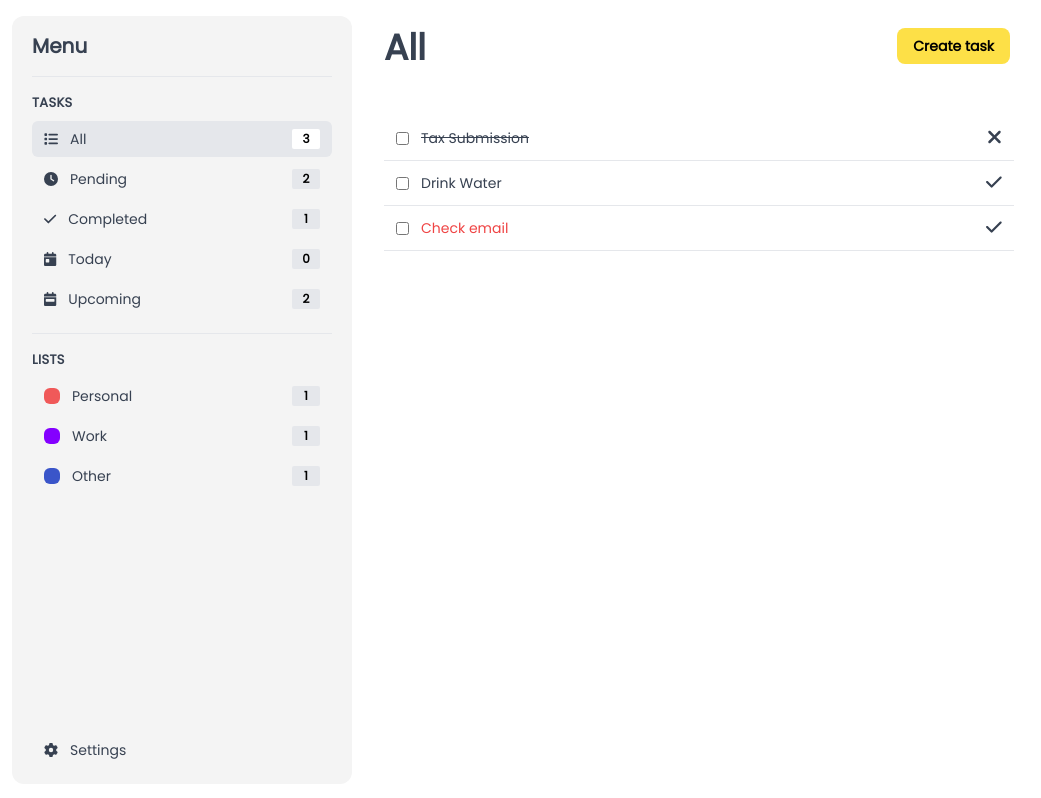
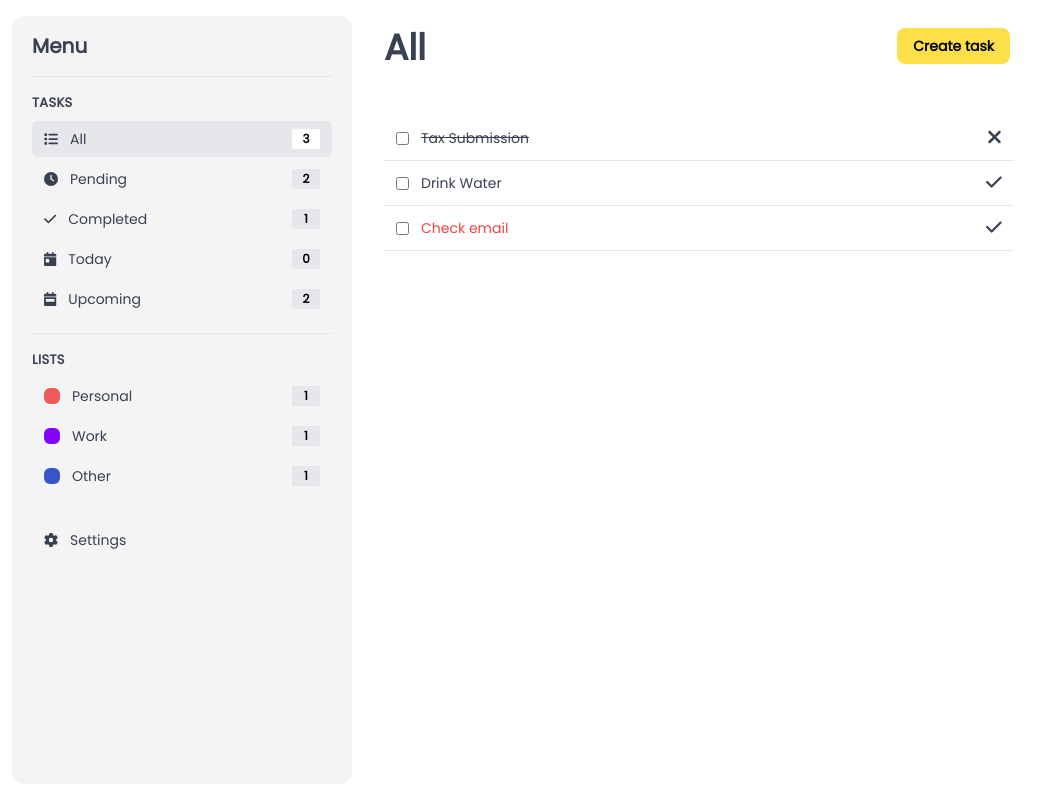
Before and after one commit to VarunDev2000/todo-application, a Vue app: page / in a window 1280 px wide. Shown: the whole page, without its empty margins (121-1162 px from the left). Built offline with nearby package versions, Linux system fonts and the light colour scheme.

Commit message:
styles: add transition to app menu for mobile devices

```diff
--- a/src/assets/animation.css
+++ b/src/assets/animation.css
@@ -1,10 +1,10 @@
 /* fade */
 .fade-enter-active {
-  transition: opacity 0.3s ease;
+  transition: opacity 0.6s ease;
 }
 
 .fade-leave-active {
-  transition: opacity 0.8s ease;
+  transition: opacity 0.4s ease;
 }
 
 .fade-enter,
--- a/src/components/AppMenu/AppMenu.vue
+++ b/src/components/AppMenu/AppMenu.vue
@@ -1,5 +1,6 @@
 <template>
-  <div id="appMenu" :class="[appMenu.isMenuOpen ? 'flex' : 'hidden']">
+  <transition :name="isMediumSizeScreen ? '' : 'fade'">
+    <div id="appMenu" v-if="isMediumSizeScreen || appMenu?.isMenuOpen">
       <div>
         <div class="flex flex-row justify-between items-center">
           <p class="title">Menu</p>
@@ -49,6 +50,7 @@
         <p class="pl-3">Settings</p>
       </div>
     </div>
+  </transition>
 </template>
 
 <script>
@@ -66,15 +68,26 @@ export default {
   },
   data() {
     return {
+      isMediumSizeScreen: false,
       MENU_TASKS,
       MENU_LISTS
     }
+  },
+  mounted() {
+    window.addEventListener('resize', this.checkIsMediumSizeScreen)
+    this.checkIsMediumSizeScreen()
+  },
+  beforeUnmount() {
+    window.removeEventListener('resize', this.checkIsMediumSizeScreen)
   },
   computed: {
     ...mapState(['appMenu', 'todo'])
   },
   methods: {
     ...mapActions(['toggleMenu']),
+    checkIsMediumSizeScreen() {
+      this.isMediumSizeScreen = window.innerWidth >= 768
+    },
     getFilteredData,
     getMenuTaskCount(menuTask) {
       return this.getFilteredData(this.todo, menuTask).length
@@ -88,7 +101,7 @@ export default {
 
 <style lang="postcss" scoped>
 #appMenu {
-  @apply w-screen h-screen  md:flex flex-col justify-between rounded-xl px-5 py-4 md:w-[340px] md:h-full;
+  @apply w-screen h-screen fixed flex-col justify-between rounded-xl px-5 py-4 md:static md:w-[340px] md:h-full;
   background-color: #f4f4f4;
   overflow-x: hidden;
   overflow-y: auto;
```
Lines whose indentation alone changed are shown as unchanged.
